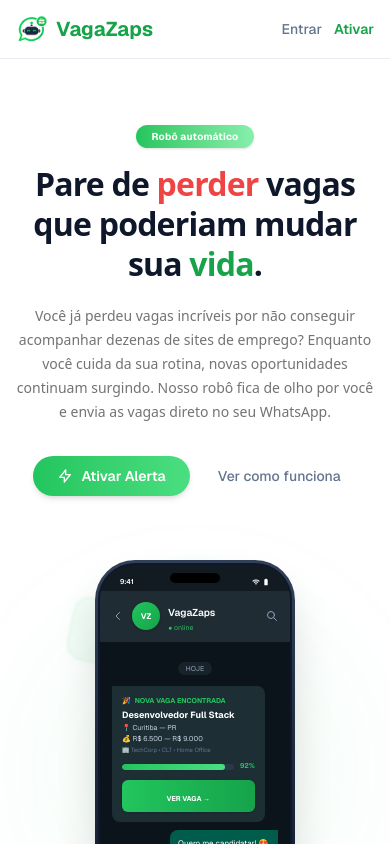
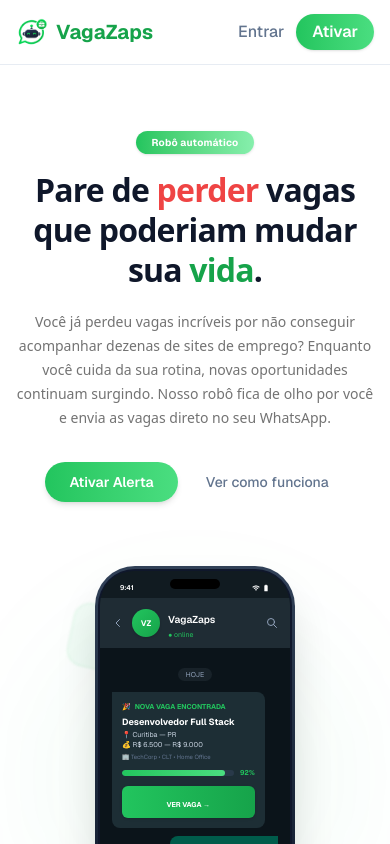
Before and after one commit to Marcoszcoder/vagazaps, a Next.js app: page / in a window 390 px wide. Shown: the top 844 px of the page. Built offline with nearby package versions, Linux system fonts and the light colour scheme.

Commit message:
fix: Ativar mobile green pill button, bigger text, remove lightning icon

```diff
--- a/src/components/landing/HeroSection.tsx
+++ b/src/components/landing/HeroSection.tsx
@@ -261,9 +261,6 @@
               href="/cadastro"
               className="inline-flex items-center justify-center gap-2 overflow-hidden rounded-full bg-gradient-to-r from-[#22c55e] to-[#4ade80] px-6 py-2.5 text-sm font-semibold text-white shadow-md transition-all hover:shadow-lg hover:shadow-[#22c55e]/30"
             >
-              <svg className="relative z-10 h-4 w-4" fill="none" viewBox="0 0 24 24" stroke="currentColor" strokeWidth={2}>
-                <path strokeLinecap="round" strokeLinejoin="round" d="M13 10V3L4 14h7v7l9-11h-7z" />
-              </svg>
               <span className="relative z-10">Ativar Alerta</span>
             </Link>
             <a
--- a/src/components/landing/LandingNavbar.tsx
+++ b/src/components/landing/LandingNavbar.tsx
@@ -39,10 +39,10 @@
 
         {/* Mobile buttons */}
         <div className="flex items-center gap-3 md:hidden">
-          <Link href="/login" className="text-sm font-medium text-slate-500 transition-colors hover:text-slate-800">
+          <Link href="/login" className="text-base font-medium text-slate-500 transition-colors hover:text-slate-800">
             Entrar
           </Link>
-          <Link href="/cadastro" className="text-sm font-semibold text-[#16a34a] transition-colors hover:text-[#15803d]">
+          <Link href="/cadastro" className="rounded-full bg-gradient-to-r from-[#22c55e] to-[#4ade80] px-4 py-1.5 text-base font-semibold text-white shadow-sm transition-all hover:shadow-md">
             Ativar
           </Link>
         </div>
```
